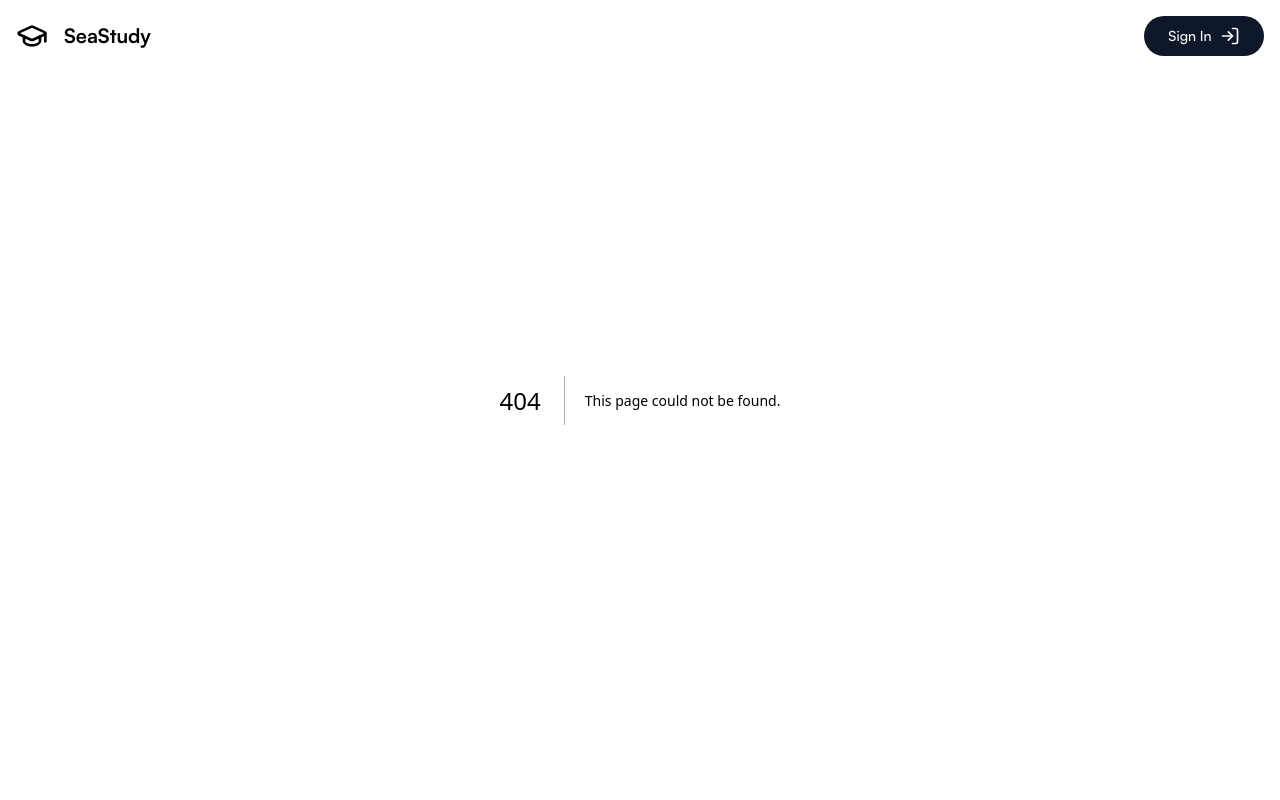
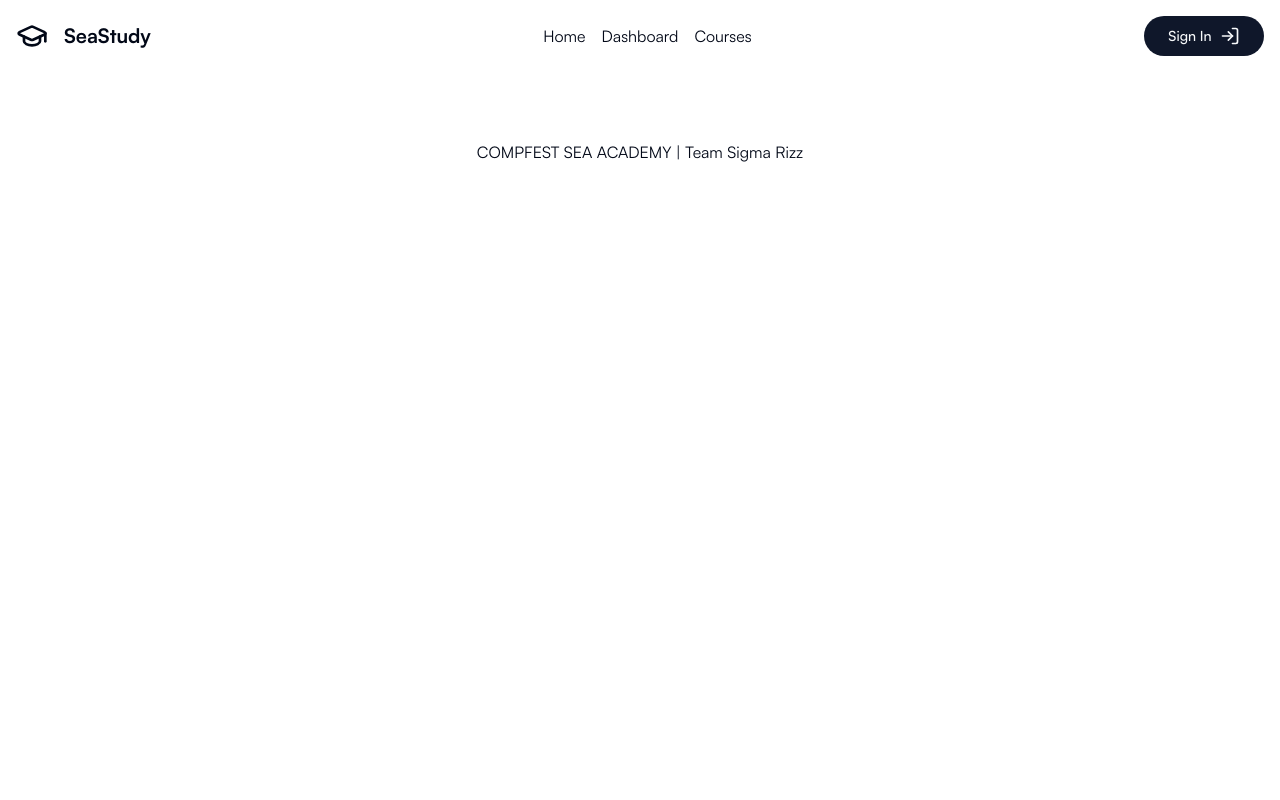
Before and after one commit to W-ptra/SeaStudy, a Next.js app in the folder frontend/: page /dashboard in a window 1280 px wide. Before the commit this address had no page. Shown: the top 800 px of the page. Built offline with nearby package versions, Linux system fonts and the light colour scheme.

Commit message:
feat: initial page of course and dashboard

```diff
--- /dev/null
+++ b/frontend/app/dashboard/page.tsx
@@ -0,0 +1,9 @@
+import React from 'react'
+
+const DashboardPage = () => {
+  return (
+    <div>DashboardPage</div>
+  )
+}
+
+export default DashboardPage
--- a/frontend/components/Navbar.tsx
+++ b/frontend/components/Navbar.tsx
@@ -1,12 +1,15 @@
 "use client"
 
 import React, { useEffect, useState } from 'react'
+import Link from 'next/link';
+import { cn } from '@/lib/utils';
+
+// Component Import
+import { Button } from './ui/button';
+
+// Icon Import
 import { LogIn } from 'lucide-react';
-import { Button } from './ui/button';
 import { GraduationCap } from 'lucide-react';
-
-import { cn } from '@/lib/utils';
-import Link from 'next/link';
 
 const Navbar = () => {
   const [isScrolled, setIsScrolled] = useState(false);
@@ -32,17 +35,30 @@ const Navbar = () => {
      'fixed top-0 left-0 w-full bg-white z-20', isScrolled ? "border-b-2 border-black" : "border-none"
     )}>
       <header className='wrapper flex items-center justify-between'>
+        {/* App Logo */}
         <h1 className='text-xl font-bold flex items-center gap-x-4'>
           <GraduationCap className='w-8 h-8' /> SeaStudy
         </h1>
-        <nav>
-          {/* IF THE USER HASN'T LOGGED IN */}
-          <Link href="/sign-in">
-            <Button className='w-[120px] hidden md:flex items-center justify-center rounded-full gap-2 hover:gap-4 transition-all'>
-              Sign In <LogIn className='w-5 h-5' />
-            </Button>
+
+        {/* Navigation */}
+        <nav className='flex items-center justify-center gap-x-4'>
+          <Link href="/">
+            Home
+          </Link>
+          <Link href="/dashboard">
+            Dashboard
+          </Link>
+          <Link href="/courses">
+            Courses
           </Link>
         </nav>
+
+        {/* Sign In Button (IF THE USER HASN'T LOGGED IN) */}
+        <Link href="/sign-in">
+          <Button className='w-[120px] hidden md:flex items-center justify-center rounded-full gap-2 hover:gap-4 transition-all'>
+            Sign In <LogIn className='w-5 h-5' />
+          </Button>
+        </Link>
       </header>
     </div>
   )
```
